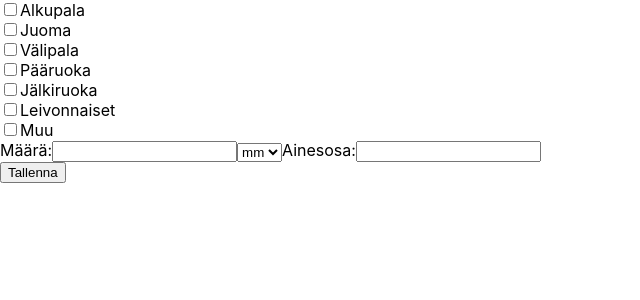
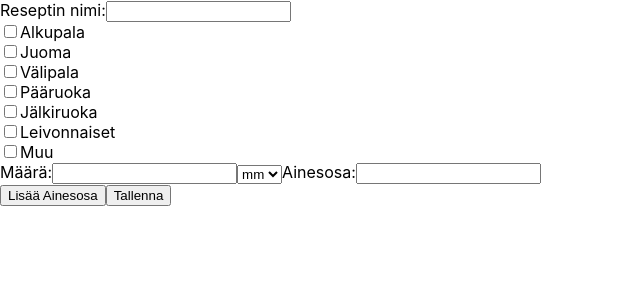
Before and after one commit to vann1/Reseptisovellus, a React (Create React App) app: page / in a window 1280 px wide. Shown: the top 300 px of the page, without its empty margins (0-640 px from the left). Built offline with nearby package versions, Linux system fonts and the light colour scheme.

Commit message:
Aines osien lisäys nappi lisätty

```diff
--- a/src/UusiResepti.js
+++ b/src/UusiResepti.js
@@ -1,72 +1,97 @@
-
 import React, { useState } from 'react';
 
 const RuokaKategoria = () => {
-  //Constit fieldeille
-  const [selectedOption, setSelectedOption] = useState(null);
-  const [AOMaara, setAOMaara] = useState('');
-  const [AOMitta, setAOMitta] = useState('option1');
-  const [AONimi, setAONimi] = useState('');
-  //Reseptille kategoriat.
-  const Kategoria = ['Alkupala','Juoma','Välipala','Pääruoka','Jälkiruoka','Leivonnaiset','Muu'];
+  //Consti setterit jne
+  const [RecipeCategory, setRecipeCategory] = useState(null);
+  const [IngAmount, setIngAmount] = useState('');
+  const [IngMeasure, setIngMeasure] = useState('option1');
+  const [IngName, setIngName] = useState('');
+  const [RecipeName, setRecipeName] = useState('');
+  const [Ingredients, setIngredients] = useState([]);
+  //Vaihtoehdot kategorialle ja optionsseille
+  const Kategoria = ['Alkupala', 'Juoma', 'Välipala', 'Pääruoka', 'Jälkiruoka', 'Leivonnaiset', 'Muu'];
+  const options = ['mm', 'tl', 'rkl', 'dl', 'l', 'g', 'kg', 'kpl'];
 
-  //Reseptin ainesosan määrän luokitus
-  const options = ['mm','tl', 'rkl', 'dl','l','g','kg','kpl'];
-
-  //Kategorian valinta checkbox change
-  const KategoriaChange = (option) => {
-    setSelectedOption(option);
+  //use state changerit
+  const CategoryChange = (option) => {
+    setRecipeCategory(option);
   };
 
-  //Ainesosan määrä numero
-  const AOMaaraChange = (event) => {
-    const input = event.target.value.replace(/[^0-9]/g, ''); // Allow only numbers
-    setAOMaara(input);
+  const IngAmountChange = (event) => {
+    const input = event.target.value.replace(/[^0-9]/g, '');
+    setIngAmount(input);
   };
 
-  //Ainesosan määrä tl, rkl, dl, kkp, mm, l, g, kg, kpl jne
-  const AOMittaChange = (event) => {
-    setAOMitta(event.target.value);
+  const IngMeasureChange = (event) => {
+    setIngMeasure(event.target.value);
   };
 
-  //Aineasosan nimi
-  const AONimiChange = (event) => {
-    setAONimi(event.target.value);
+  const IngNameChange = (event) => {
+    setIngName(event.target.value);
   };
 
-  //Nappi tällä hetkellä laittaa fieldejen tiedot console.log toiminnallisuus myöhemmin
+  const RecipeNameChange = (event) => {
+    setRecipeName(event.target.value);
+  };
+
+  //Ainesosan lisääminen
+  const addIngredient = () => {
+    setIngredients([...Ingredients, { IngAmount, IngMeasure, IngName }]);
+    setIngAmount('');
+    setIngMeasure('option1');
+    setIngName('');
+  };
+
+
+  //Heittää consoleen mitä tallentuu, tietokanta yhteys myöhemmin
   const TallennaBtnClick = () => {
-    console.log('Reseptin kategoria: ',selectedOption);
-    console.log('Reseptin ainesosan määrä: ',AOMaara);
-    console.log('Reseptin ainesosan määrän kuvaus: ', AOMitta);
-    console.log('Reseptin ainesosan nimi', AONimi);
+    console.log('Reseptin nimi: ', RecipeName);
+    console.log('Reseptin kategoria: ', RecipeCategory);
+    console.log('Ainesosat: ', Ingredients);
   };
 
   return (
-    <form style={{ display: 'flex', flexDirection: 'column', alignItems: 'flex-start' }}>
+    <form>
+      <label>Reseptin nimi:</label>
+      <input type="text" value={RecipeName} onChange={RecipeNameChange} />
+
       {Kategoria.map((option, index) => (
-        <div id='RuokaKategoria'key={index}>
+        <div id="RuokaKategoria" key={index}>
           <input
             type="checkbox"
             id={`checkbox-${index}`}
             value={option}
-            checked={selectedOption === option}
-            onChange={() => KategoriaChange(option)}
+            checked={RecipeCategory === option}
+            onChange={() => CategoryChange(option)}
           />
           <label htmlFor={`checkbox-${index}`}>{option}</label>
         </div>
       ))}
+
+      {Ingredients.map((ingredient, index) => (
+        <div key={index} style={{ display: 'flex', flexDirection: 'row', alignItems: 'center' }}>
+          <div>
+            <label>Määrä:</label>
+            <input type="text" value={ingredient.IngAmount} readOnly />
+          </div>
+          <div>
+            <label>Mitta:</label>
+            <input type="text" value={ingredient.IngMeasure} readOnly />
+          </div>
+          <div>
+            <label>Ainesosa:</label>
+            <input type="text" value={ingredient.IngName} readOnly />
+          </div>
+        </div>
+      ))}
+
       <div style={{ display: 'flex', flexDirection: 'row', alignItems: 'center' }}>
         <div>
           <label>Määrä:</label>
-        <input
-          type="text"
-          value={AOMaara}
-          onChange={AOMaaraChange}
-        />
+          <input type="text" value={IngAmount} onChange={IngAmountChange} />
         </div>
         <div>
-        <select value={AOMitta} onChange={AOMittaChange}>
+          <select value={IngMeasure} onChange={IngMeasureChange}>
             {options.map((option, index) => (
               <option key={index} value={option}>
                 {option}
@@ -77,13 +102,12 @@ const RuokaKategoria = () => {
 
         <div>
           <label>Ainesosa:</label>
-        <input
-          type="text"
-          value={AONimi}
-          onChange={AONimiChange}
-        />
+          <input type="text" value={IngName} onChange={IngNameChange} />
         </div>
       </div>
+      <button type="button" onClick={addIngredient}>
+        Lisää Ainesosa
+      </button>
       <button type="button" onClick={TallennaBtnClick}>
         Tallenna
       </button>
```
Lines whose indentation alone changed are shown as unchanged.
